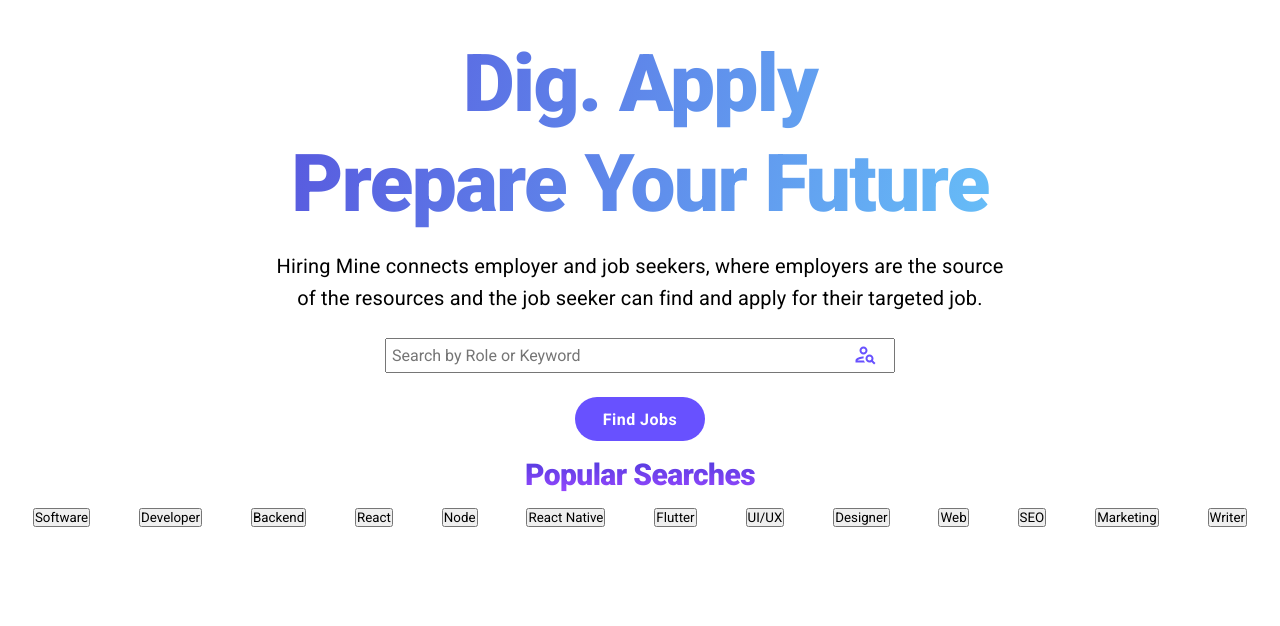
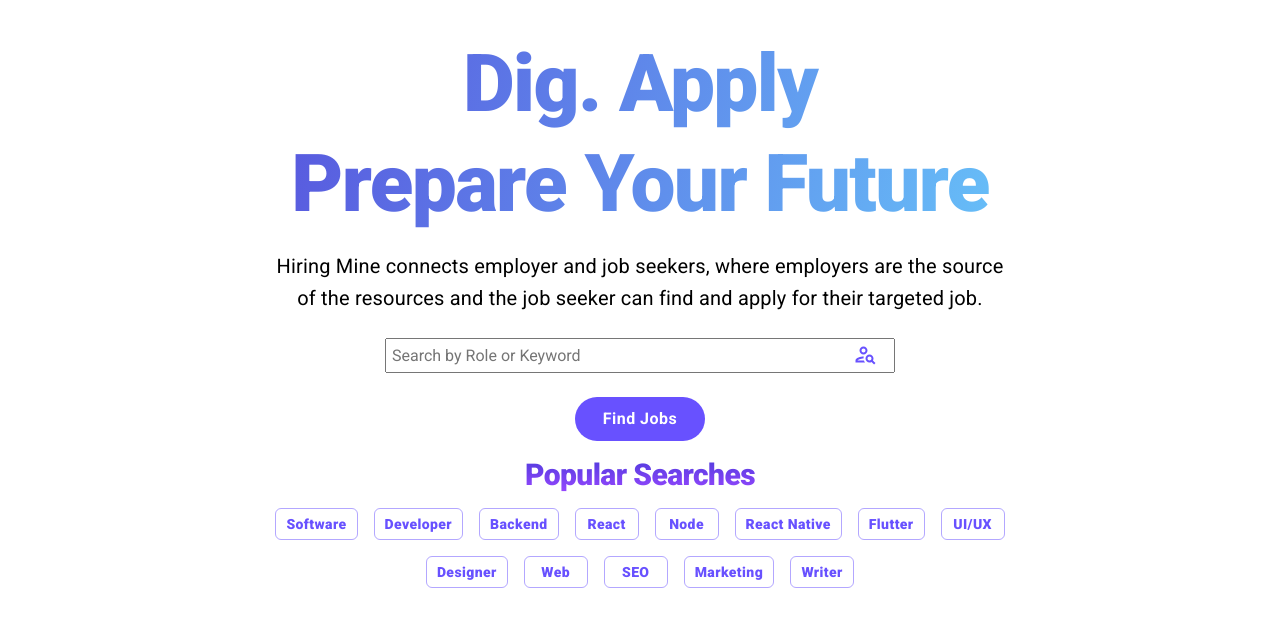
Before and after one commit to Syeddanishahmed-creator/hiremine-clone, a plain HTML site: page index.html in a window 1280 px wide. Shown: the part 80-706 px from the top of the page. Drawn offline with Linux system fonts and the light colour scheme.

Commit message:
add multi buttons

```diff
--- a/index.html
+++ b/index.html
@@ -68,11 +68,17 @@
         <button>React Native</button>
         <button>Flutter</button>
         <button>UI/UX</button>
+
+
+    </div>
+
+    <div class="multi-btn2">
         <button>Designer</button>
         <button>Web</button>
         <button>SEO</button>
         <button>Marketing</button>
         <button>Writer</button>
+
     </div>
 
 </body>
--- a/style.css
+++ b/style.css
@@ -141,11 +141,44 @@ p {
 
 /* Second Section */
 
-.multi-btn {
+.multi-btn, .multi-btn2 {
     display: flex;
     -webkit-box-pack: center;
-    justify-content: space-evenly;
+    justify-content: center;
     flex-wrap: wrap;
     gap: 16px;
     margin-top: 16px;
 }
+
+button {
+    display: inline-flex;
+    -webkit-box-pack: center;
+    justify-content: center;
+    position: relative;
+    box-sizing: border-box;
+    -webkit-tap-highlight-color: transparent;
+    background-color: transparent;
+    outline: 0px;
+    margin: 0px;
+    cursor: pointer;
+    user-select: none;
+    vertical-align: middle;
+    appearance: none;
+    text-decoration: none;
+    font-family: Roboto, Helvetica, Arial, sans-serif;
+    font-size: 0.875rem;
+    letter-spacing: 0.02857em;
+    min-width: 64px;
+    transition: background-color 250ms cubic-bezier(0.4, 0, 0.2, 1) 0ms, box-shadow 250ms cubic-bezier(0.4, 0, 0.2, 1) 0ms, border-color 250ms cubic-bezier(0.4, 0, 0.2, 1) 0ms, color 250ms cubic-bezier(0.4, 0, 0.2, 1) 0ms;
+    border: 1px solid rgba(104, 81, 255, 0.5);
+    color: rgb(104, 81, 255);
+    border-radius: 6px;
+    font-weight: 800;
+    gap: 10px;
+    -webkit-box-align: center;
+    align-items: center;
+    white-space: nowrap;
+    line-height: 16px;
+    padding: 7px 10px;
+    text-transform: capitalize !important;
+}
```
